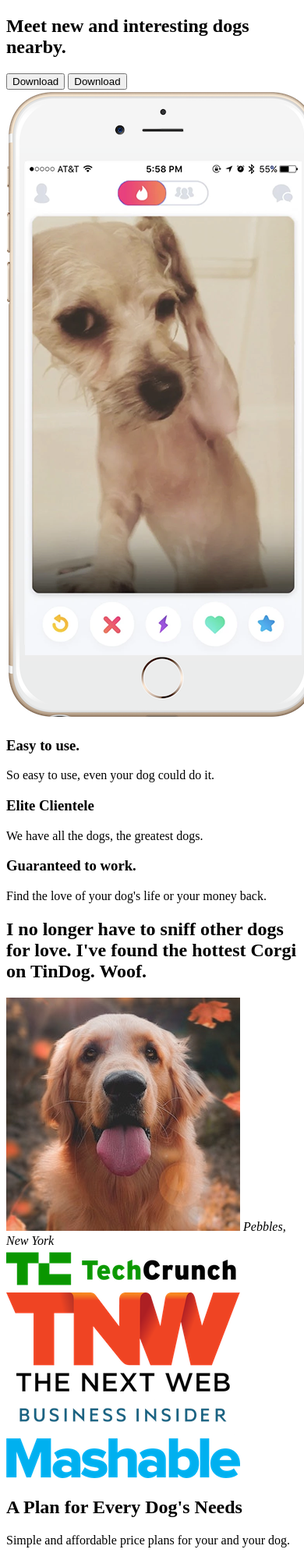
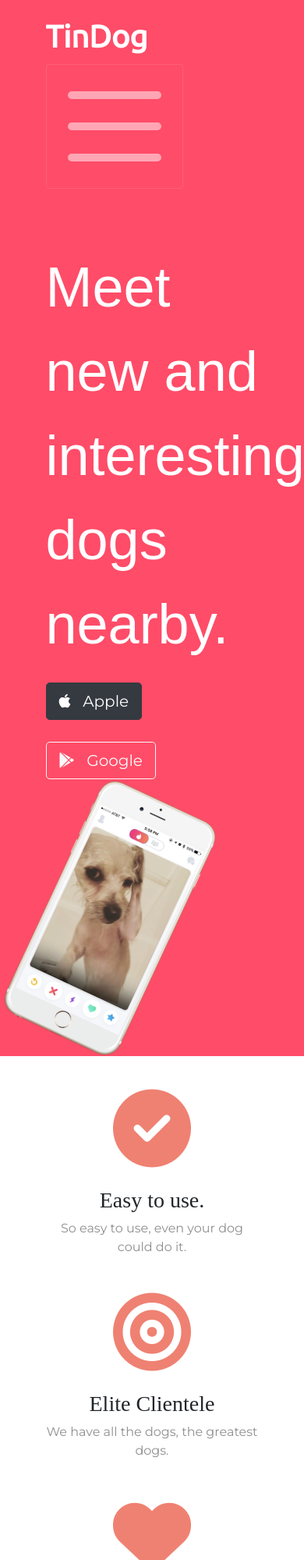
Before and after one commit to DuncanGillespie/TheComplete2022WebDevelopmentBootcampcv, a plain HTML site: page 04tindog/index.html in a window 390 px wide. Shown: the top 2000 px of the page at 78% size. Drawn offline with nearby package versions, Linux system fonts and the light colour scheme.

Commit message:
added styling

```diff
--- a/04tindog/css/styles.css
+++ b/04tindog/css/styles.css
@@ -0,0 +1,115 @@
+body{
+    font-family: 'Montserrat', sans-serif;
+
+}
+.other{
+
+}
+#title{
+    background-color: #ff4c68;
+    color: #fff;
+}
+
+.container-fluid{
+    padding: 3% 15%;
+}
+
+h1 {
+     font-family: 'Montserrat-Bold', sans-serif;
+     font-size: 4.5rem;
+     line-height: 1.5;
+}
+h2{
+    font-family: 'Montserrat-Bold';
+    font-size: 3rem;
+    line-height: 1.5;
+}
+h3{
+    font-family: 'Montserrat-Bold';
+}
+
+p{
+    color: #8f8f8f;
+}
+
+span{
+    font-size: 100px;
+    padding-bottom: 25px;
+}
+
+.icon{
+    color: #ef8172;
+}
+
+.icon:hover{
+    color: #ff4c68;
+}
+/* navigation bar */
+.navbar{
+    padding: 0 0 4.5rem 0;
+}
+
+.navbar-brand{
+    font-family: 'Ubuntu', sans-serif;
+    font-size: 2.5rem;
+    font-weight: bold;
+
+}
+
+.nav-item{
+    padding: 0 18px;
+}
+
+.nav-link{
+    font-size: 1.2rem;
+    font-family: "Montserrat-Light";
+}
+
+/* Download Buttons */
+.download-button{
+    margin: 5% 3% 5% 0%;
+}
+
+/* Title Image */
+.title-image{
+    width: 60%;
+    transform: rotate(25deg);
+}
+
+#features{
+    padding: 7% 15%;
+}
+.feature-box{
+    text-align: center;
+    padding: 5%;
+}
+
+#testimonials{
+    text-align: center;
+    padding: 50px auto 50px auto;
+    background-color: #ef8172;
+    color: #fff;
+}
+.testimonial-image{
+    width: 10%;
+    border-radius: 100%;
+    margin: 20px;
+}
+#press{
+    text-align: center;
+    padding: 50px;
+    background-color: #ef8172;
+}
+.press-logo{
+    width: 15%;
+    margin: 20px 20px 50px;
+}
+#pricing{
+    text-align: center;
+    padding: 50px auto 50px auto;
+}
+
+#cta{
+    text-align: center;
+    padding: 50px auto 50px auto;
+}
--- a/04tindog/index.html
+++ b/04tindog/index.html
@@ -4,29 +4,64 @@
 <head>
   <meta charset="utf-8">
   <title>TinDog</title>
+  <!-- Bootstrap CSS -->
+  <link rel="stylesheet" href="https://cdn.jsdelivr.net/npm/bootstrap@4.0.0/dist/css/bootstrap.min.css" integrity="sha384-Gn5384xqQ1aoWXA+058RXPxPg6fy4IWvTNh0E263XmFcJlSAwiGgFAW/dAiS6JXm" crossorigin="anonymous">
+
+  <link rel="preconnect" href="https://fonts.googleapis.com">
+  <link rel="preconnect" href="https://fonts.gstatic.com" crossorigin>
+  <link href="https://fonts.googleapis.com/css2?family=Montserrat:wght@400;900&family=Ubuntu&display=swap" rel="stylesheet">
+
+
   <link rel="stylesheet" href="css/styles.css">
+  <!-- <link rel="stylesheet" href="path/to/font-awesome/css/font-awesome.min.css"> -->
+
+  <!-- https://fontawesome.com/kits/4f57f0cd0f/use?welcome=yes  get icons -->
+
 </head>
 
 <body>
 
   <section id="title">
+    <div class="container-fluid">
+    <!-- Nav Bar -->
+    <nav class="navbar navbar-expand-lg navbar-dark ">
+      <a class="navbar-brand" href="#">TinDog</a>
+      <button class="navbar-toggler" type="button" data-toggle="collapse" data-target="#navbarTogglerDemo02" aria-controls="navbarTogglerDemo02" aria-expanded="false" aria-label="Toggle navigation">
+        <span class="navbar-toggler-icon"></span>
+      </button>
 
-    <!-- Nav Bar -->
-
-
-
+      <div class="collapse navbar-collapse" id="navbarTogglerDemo02">
+        <ul class="navbar-nav mr-auto mt-2 mt-lg-0">
+          <li class="nav-item active">
+            <a class="nav-link" href="#">Home <span class="sr-only">(current)</span></a>
+          </li>
+          <li class="nav-item">
+            <a class="nav-link" href="#">Link</a>
+          </li>
+          <li class="nav-item">
+            <a class="nav-link disabled" href="#">Disabled</a>
+          </li>
+        </ul>
+        <form class="form-inline my-2 my-lg-0">
+          <input class="form-control mr-sm-2" type="search" placeholder="Search">
+          <button class="btn btn-outline-success my-2 my-sm-0" type="submit">Search</button>
+        </form>
+      </div>
+    </nav>
 
     <!-- Title -->
+    <div class="row">
+      <div class="col-lg-6">
+        <h1>Meet new and interesting dogs nearby.</h1>
+        <button type="button" class="btn btn-dark btn-lg download-button"><i class="fa-brands fa-apple"></i>&nbsp;&nbsp; Apple</button>
+        <button type="button" class="btn btn-outline-light btn-lg download-button"><i class="fa-brands fa-google-play"></i>&nbsp;&nbsp; Google</button>
+      </div>
 
-    <div>
-      <h1>Meet new and interesting dogs nearby.</h1>
-      <button type="button">Download</button>
-      <button type="button">Download</button>
+      <div class="col-lg-6">
+        <img class="title-image" src="images/iphone6.png" alt="iphone-mockup">
+      </div>
     </div>
-    <div>
-      <img src="images/iphone6.png" alt="iphone-mockup">
-    </div>
-
+  </div>
   </section>
 
 
@@ -34,14 +69,28 @@
 
   <section id="features">
 
-    <h3>Easy to use.</h3>
-    <p>So easy to use, even your dog could do it.</p>
+    <div class="row">
+      <div class="feature-box col-lg-4">
+        <span class="icon fa-solid fa-circle-check "></span>
+        <!-- fa-4x can be used instead of  -->
+        <h3>Easy to use.</h3>
+        <p>So easy to use, even your dog could do it.</p>
+      </div>
+      <div class="feature-box col-lg-4">
+        <span class="icon fa-solid fa-bullseye"></span>
+        <h3>Elite Clientele</h3>
+      <p>We have all the dogs, the greatest dogs.</p>
+      </div>
+      <div class="feature-box col-lg-4">
+        <span class="icon fa-solid fa-heart"></span>
+        <h3>Guaranteed to work.</h3>
+      <p>Find the love of your dog's life or your money back.</p>
+      </div>
+    </div>
 
-    <h3>Elite Clientele</h3>
-    <p>We have all the dogs, the greatest dogs.</p>
 
-    <h3>Guaranteed to work.</h3>
-    <p>Find the love of your dog's life or your money back.</p>
+
+
 
   </section>
 
@@ -51,12 +100,12 @@
   <section id="testimonials">
 
     <h2>I no longer have to sniff other dogs for love. I've found the hottest Corgi on TinDog. Woof.</h2>
-    <img src="images/dog-img.jpg" alt="dog-profile">
+    <img class="testimonial-image" src="images/dog-img.jpg" alt="dog-profile">
     <em>Pebbles, New York</em>
 
-    <!-- <h2 class="testimonial-text">My dog used to be so lonely, but with TinDog's help, they've found the love of their life. I think.</h2>
+    <h2 class="testimonial-text">My dog used to be so lonely, but with TinDog's help, they've found the love of their life. I think.</h2>
     <img class="testimonial-image" src="images/lady-img.jpg" alt="lady-profile">
-    <em>Beverly, Illinois</em> -->
+    <em>Beverly, Illinois</em>
 
   </section>
 
@@ -64,10 +113,10 @@
   <!-- Press -->
 
   <section id="press">
-    <img src="images/techcrunch.png" alt="tc-logo">
-    <img src="images/tnw.png" alt="tnw-logo">
-    <img src="images/bizinsider.png" alt="biz-insider-logo">
-    <img src="images/mashable.png" alt="mashable-logo">
+    <img class="press-logo" src="images/techcrunch.png" alt="tc-logo">
+    <img class="press-logo" src="images/tnw.png" alt="tnw-logo">
+    <img class="press-logo" src="images/bizinsider.png" alt="biz-insider-logo">
+    <img class="press-logo" src="images/mashable.png" alt="mashable-logo">
 
   </section>
 
@@ -126,7 +175,14 @@
 
   </footer>
 
+    <!-- Optional JavaScript -->
+    <!-- jQuery first, then Popper.js, then Bootstrap JS -->
+    <script src="https://code.jquery.com/jquery-3.2.1.slim.min.js" integrity="sha384-KJ3o2DKtIkvYIK3UENzmM7KCkRr/rE9/Qpg6aAZGJwFDMVNA/GpGFF93hXpG5KkN" crossorigin="anonymous"></script>
+    <script src="https://cdnjs.cloudflare.com/ajax/libs/popper.js/1.12.9/umd/popper.min.js" integrity="sha384-ApNbgh9B+Y1QKtv3Rn7W3mgPxhU9K/ScQsAP7hUibX39j7fakFPskvXusvfa0b4Q" crossorigin="anonymous"></script>
+    <script src="https://maxcdn.bootstrapcdn.com/bootstrap/4.0.0/js/bootstrap.min.js" integrity="sha384-JZR6Spejh4U02d8jOt6vLEHfe/JQGiRRSQQxSfFWpi1MquVdAyjUar5+76PVCmYl" crossorigin="anonymous"></script>
 
+    <!-- fontawesome -->
+    <script src="https://kit.fontawesome.com/4f57f0cd0f.js" crossorigin="anonymous"></script>
 </body>
 
 </html>
```
Also changed, not shown: 03bootstrap/index.html (+1 -0 lines).
